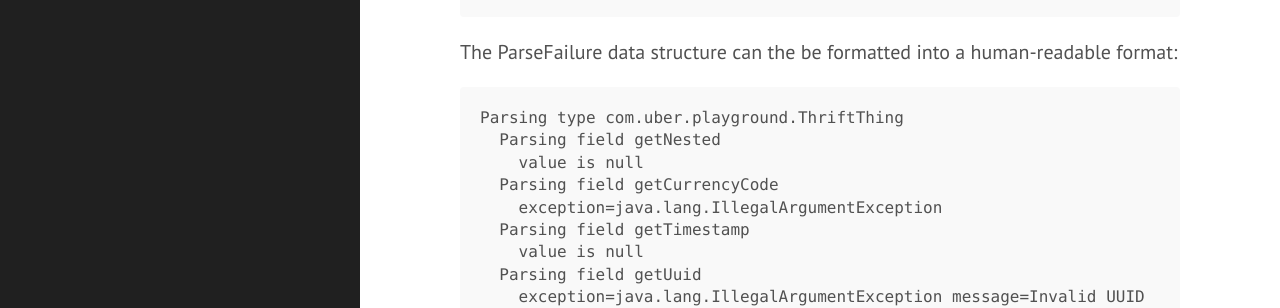
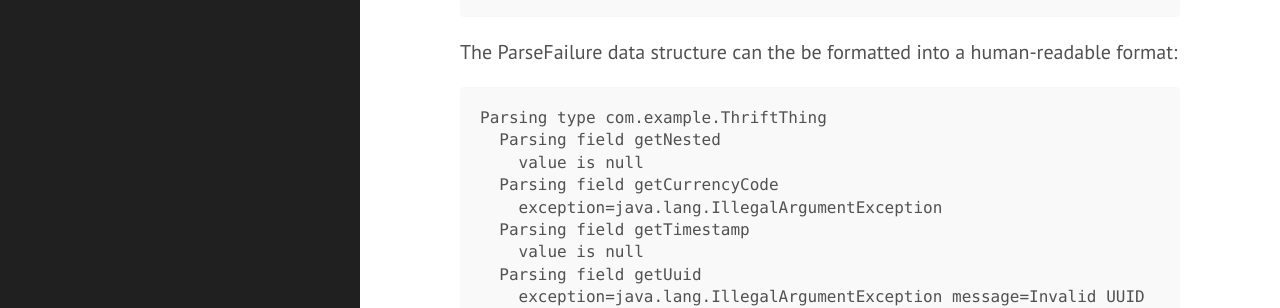
Before and after one commit to Garciat/garciat.github.io, a Jekyll site: the page built from _posts/2020-06-27-java-functional-validation.md, in a window 1280 px wide and 900 px high, scrolled down 5852 px. Shown: the part 152-460 px from the top of the window. Built offline with Jekyll 4.4.1, drawn with Linux system fonts in a browser that asks for light colours; some of the changed text lies outside the part shown.

Commit message:
Update 2020-06-27-java-functional-validation.md

````diff
--- a/_posts/2020-06-27-java-functional-validation.md
+++ b/_posts/2020-06-27-java-functional-validation.md
@@ -194,7 +194,7 @@ Either.failure(
 The ParseFailure data structure can the be formatted into a human-readable format:
 
 ```
-Parsing type com.uber.playground.ThriftThing
+Parsing type com.example.ThriftThing
   Parsing field getNested
     value is null
   Parsing field getCurrencyCode
````
